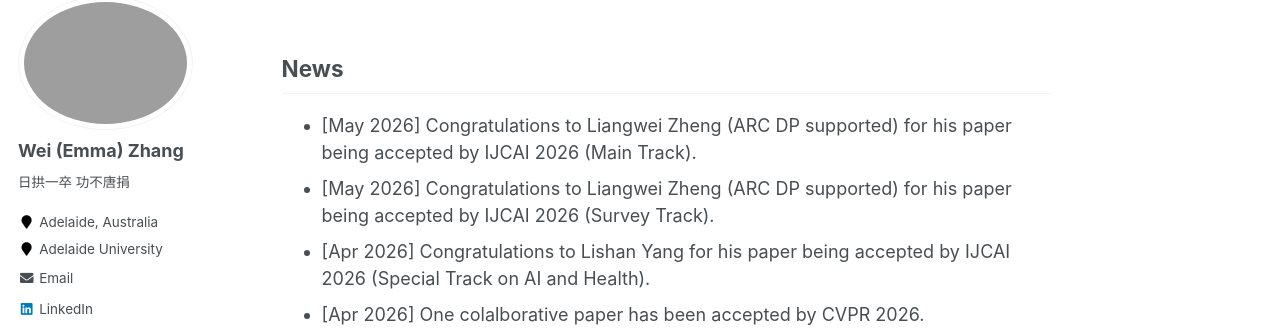
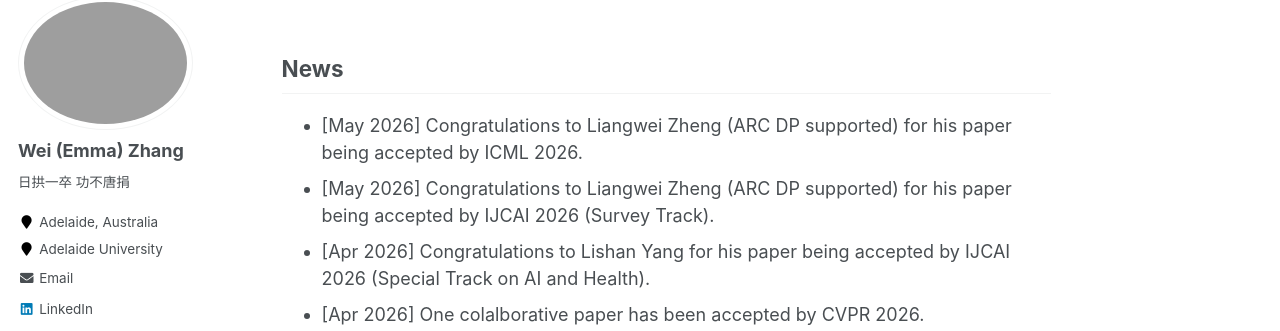
Before and after one commit to weiezhang/weiezhang.github.io, a Jekyll site: the page built from _pages/about.md, in a window 1280 px wide and 900 px high. Shown: the part 122-453 px from the top of the window. Built offline with Jekyll 4.4.1, drawn with Linux system fonts in a browser that asks for light colours; some web fonts are replaced.

Commit message:
Update about.md

```diff
--- a/_pages/about.md
+++ b/_pages/about.md
@@ -9,7 +9,7 @@ redirect_from:
 ---
 
 ## News
-* [May 2026] Congratulations to Liangwei Zheng (ARC DP supported) for his paper being accepted by IJCAI 2026 (Main Track).
+* [May 2026] Congratulations to Liangwei Zheng (ARC DP supported) for his paper being accepted by ICML 2026.
 * [May 2026] Congratulations to Liangwei Zheng (ARC DP supported) for his paper being accepted by IJCAI 2026 (Survey Track).
 * [Apr 2026] Congratulations to Lishan Yang for his paper being accepted by IJCAI 2026 (Special Track on AI and Health).
 * [Apr 2026] One colalborative paper has been accepted by CVPR 2026. Congratulations to Zhifang Zhang (ARC DP supported).
```
